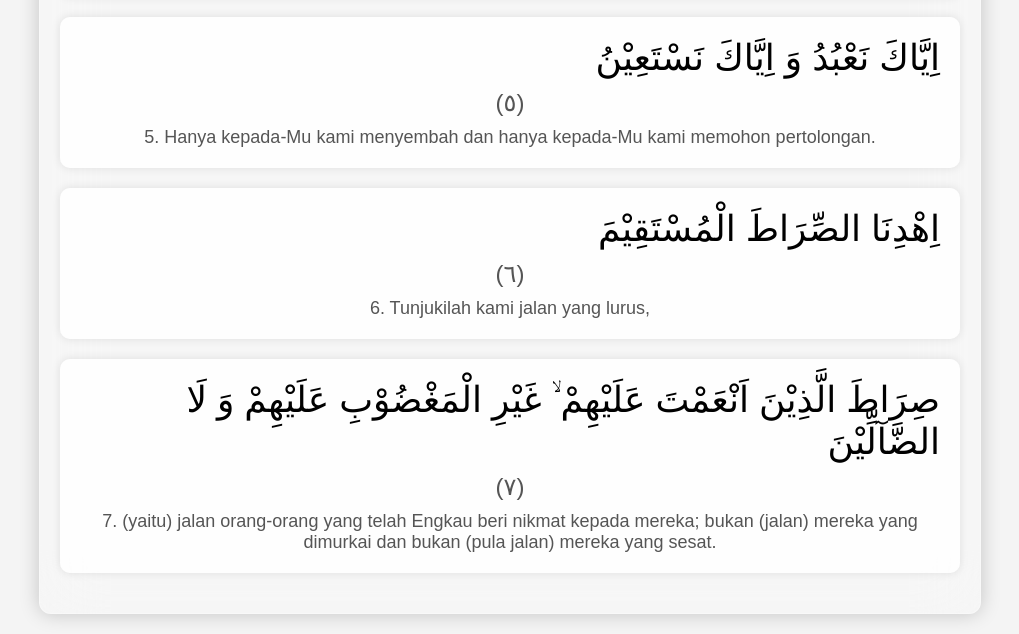
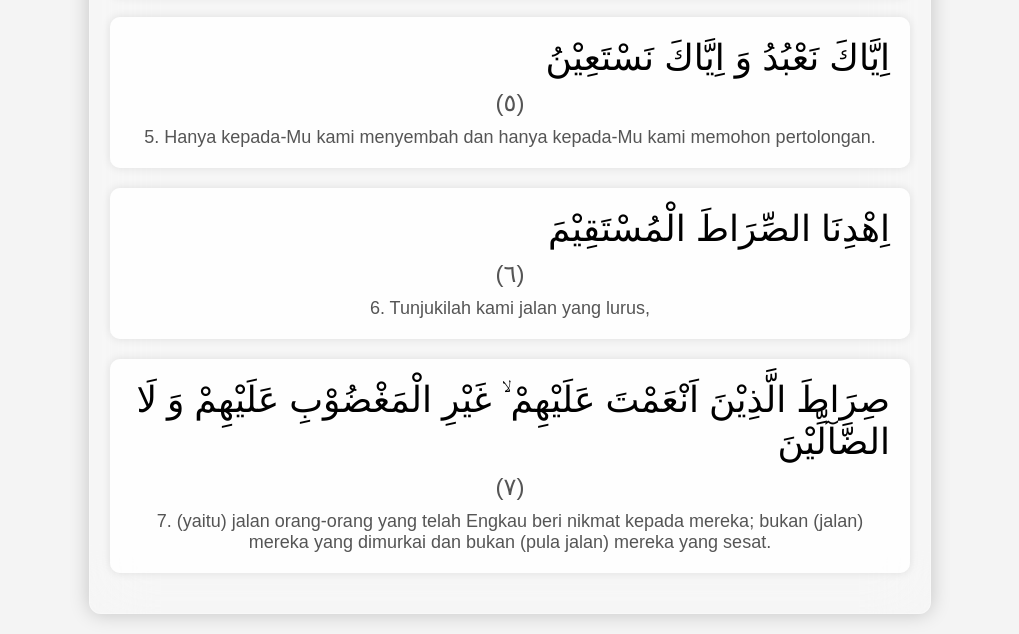
Before and after one commit to Rustaman1280/My-AlQuran, a plain HTML site: page 1.html in a window 1280 px wide. Shown: the part 798-1432 px from the top of the page, without its empty margins (130-1149 px from the left). Drawn offline with Linux system fonts and the light colour scheme.

Commit message:
Update 1.html

```diff
--- a/1.html
+++ b/1.html
@@ -41,8 +41,8 @@
             margin-top: 10px; /* Add spacing above translation */
         }
         .container {
-            width: 80%;
-            max-width: 900px; /* Limit maximum width */
+            width: 100%;
+            max-width: 800px; /* Limit maximum width */
             margin: auto; /* Center container */
             padding: 20px;
             background: rgba(255, 255, 255, 0.2); /* Semi-transparent white */
```
